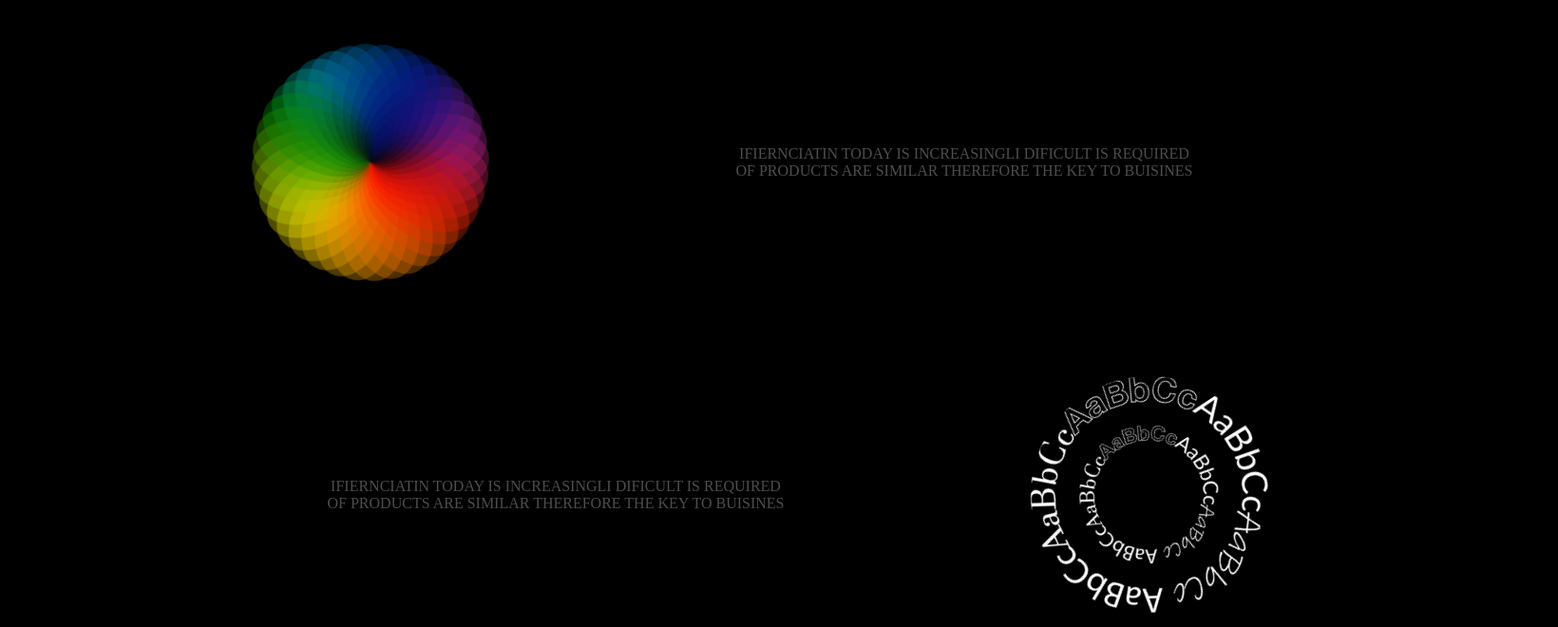
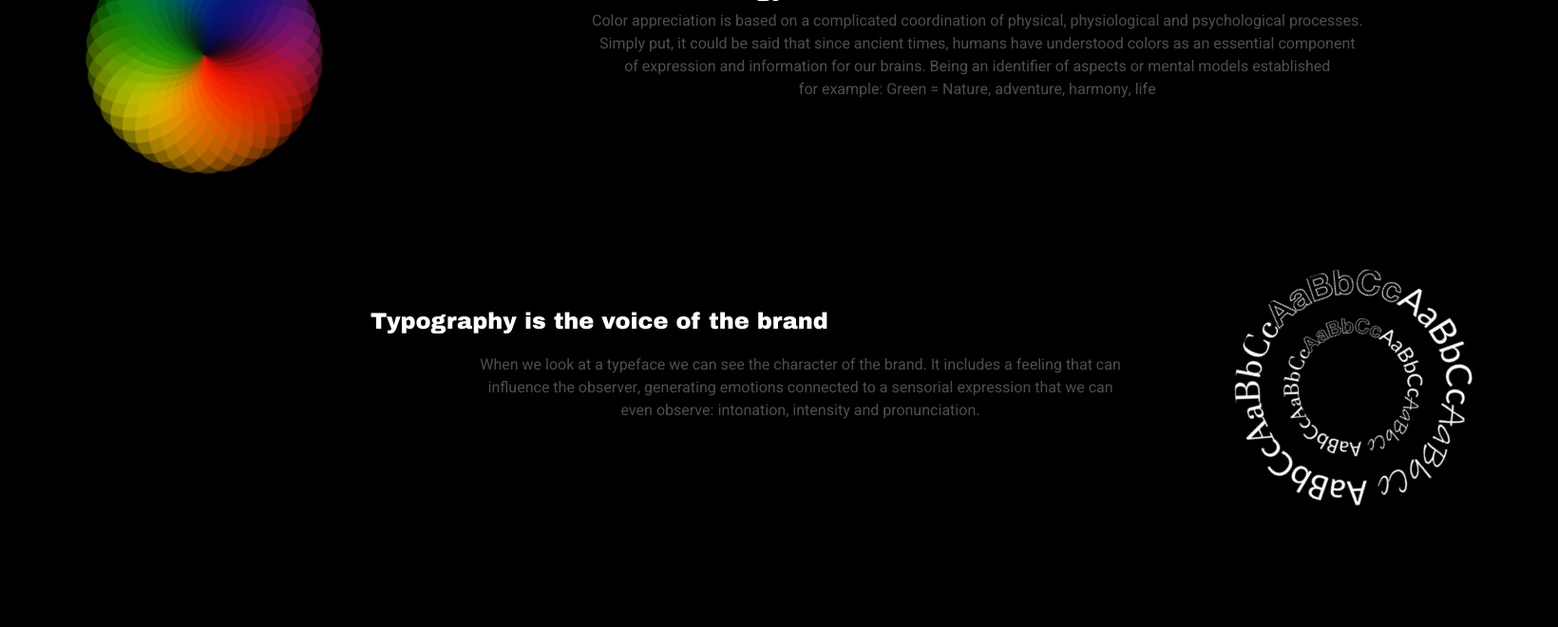
Before and after one commit to TomasGoldenberg/new-landing, a PHP site: template views/branding.twig in a window 1640 px wide; the page is wider, and only the part inside the window is pictured. Shown: the part 1524-2184 px from the top of that part at 95% size. Run offline with PHP 8.4, Linux system fonts and the light colour scheme; the template is opened without the code that fills it, so the values that code supplies are empty; some libraries are stand-ins or nearby versions.

Commit message:
branding bigimg

```diff
--- a/public/products.css
+++ b/public/products.css
@@ -336,13 +336,14 @@ header label:hover{
 }
 
 .carrousel--container{
-    transition: 450ms -webkit-transform;
+  transition: 450ms -webkit-transform;
   transition: 450ms transform;
   transition: 450ms transform, 450ms -webkit-transform;
   font-size: 0;
   white-space: nowrap;
   margin: 70px 0px;
   padding-bottom: 10px;
+
 }
 
 .carrousel--container:hover .carrousel--item{
@@ -350,8 +351,8 @@ header label:hover{
 }
 
 .carrousel--container:hover .carrousel--item:hover{
-    -webkit-transform: scale(1.5);
-    transform: scale(1.5);
+    -webkit-transform: scale(2);
+    transform: scale(2);
     opacity: 1;
 }
 
@@ -366,8 +367,8 @@ header label:hover{
     font-size: 20px;
     cursor: pointer;
     transition:500ms all;
-    -webkit-transform-origin: center left;
-          transform-origin: center left;
+    -webkit-transform-origin: center ;
+    transform-origin: center ;
 }
 
 .carrousel--itemhover ~ .carrousel--item{
@@ -375,12 +376,11 @@ header label:hover{
     transform: translate3d(100px, 0, 0);
 }
 
-.carrousel--item__img {
-    width: 200px;
+.carrousel--item img {
+    width:200px;
     height: 250px;
-    -o-object-fit: cover;
-       object-fit: cover;
-       background-size: cover;
+    object-fit:cover
+
   }
 
 
@@ -390,36 +390,102 @@ header label:hover{
       flex-direction: column;
       justify-content: center;
       align-items: center;
-  }
+    }
 
-  .steps p{
-    color: rgb(77, 77, 77);
-    width: 1000px;
+    .steps h1{
+        font-family: 'Archivo Black', sans-serif;
+         color:white;
+         font-size: 53px;
+         margin-bottom:40px;
+         margin-top:30px
+
+    }
+    .steps--description{
+    font-family: 'Heebo', sans-serif;
+
+        color:white;
+        font-size: 25px;
+         margin-bottom:40px;
+         color: rgb(77, 77, 77);
+
+    }
+
+    .steps p{
+        color: rgb(77, 77, 77);
+        width: 1040px;
     text-align: center;
+    font-family: 'Heebo', sans-serif;
+
   }
 
 
-.step--item{
+  .step--item{
+    width: 100%;
     margin-top:100px;
     display: flex;
     justify-content: center;
     align-items: center;
 
+    position:relative;
+
+}
+
+.mbottom{
+    margin-bottom:150px
+}
+
+#step--title1{
+position:relative;
+
+    top:-70px;
+    color:white;
+    left:450px;
+    font-family: 'Archivo Black', sans-serif;
+    font-weight: lighter;
+
+    width: 500px;
+}
+
+#step--title2{
+    position: relative;
+    left: 390px;
+    font-weight: lighter;
+
+    bottom: 70px;
+    width: 1500px;
+    font-family: 'Archivo Black', sans-serif;
+    color: white;
 
 
 }
 
 .step--item p {
-    margin-left:230px
+
+    width: 1500px;
+
 }
 
 .step--img{
     background-color: black;
-    margin-right:450px;
+
     border-radius: 100%;
     height: 250px;
     width: 250px;
 
+}
+.left{
+    position:relative;
+    left:90px
+}
+
+.right{
+    position:relative;
+    right:90px
+}
+
+.rightXX{
+    position:relative;
+    right:200px
 }
 
 .step--img img{
@@ -428,6 +494,11 @@ header label:hover{
     width: 250px;
     will-change: transform;
     animation:spiral 10s linear infinite;
+}
+
+
+.bigImg img{
+    width: 100%;
 }
 
 footer{
--- a/views/branding.twig
+++ b/views/branding.twig
@@ -106,27 +106,27 @@
          <div class="carrousel--container">
 
              <div class="carrousel--item">
-                 <img src="https://st2.depositphotos.com/1428083/7080/i/950/depositphotos_70801427-stock-photo-unicorn-in-the-moonlight.jpg"  alt=""/>
+                <img src="https://fotos.subefotos.com/18592b12e4f18ddde52b70e10d646f08o.png?fbclid=IwAR0nbkEBEhq5hMRpNKRjnmYhFxd8kPoyWJpn-tXGwAZQkNEc-PhrbYzgbZA" width="300" height="250"  alt=""/>
 
              </div>
 
              <div class="carrousel--item">
-                <img src="https://st2.depositphotos.com/1428083/7080/i/950/depositphotos_70801427-stock-photo-unicorn-in-the-moonlight.jpg"  alt=""/>
+                <img src="https://fotos.subefotos.com/ddf499344860141e6be574cfb9bb4527o.jpg"  alt="" width="300" height="250"/>
 
             </div>
 
             <div class="carrousel--item">
-                <img src="https://st2.depositphotos.com/1428083/7080/i/950/depositphotos_70801427-stock-photo-unicorn-in-the-moonlight.jpg"  alt=""/>
+                <img src="https://fotos.subefotos.com/9b4f2d40202b50e55127bddc53b578fbo.jpg"  alt="" width="300" height="250"/>
 
             </div>
 
             <div class="carrousel--item">
-                <img src="https://st2.depositphotos.com/1428083/7080/i/950/depositphotos_70801427-stock-photo-unicorn-in-the-moonlight.jpg"  alt=""/>
+                 <img src="https://fotos.subefotos.com/64146e0134717bff30343f66d15126e5o.png" width="300" height="250"  alt=""/>
 
             </div>
 
             <div class="carrousel--item">
-                <img src="https://st2.depositphotos.com/1428083/7080/i/950/depositphotos_70801427-stock-photo-unicorn-in-the-moonlight.jpg"  alt=""/>
+                <img src="https://fotos.subefotos.com/6f547a1e6666c86fab668da1659a32f1o.png" width="300" height="250"  alt=""/>
 
             </div>
 
@@ -135,49 +135,49 @@
 
 
 
-     <section class="steps">
-         <h1 style="font-family: 'Archivo Black', sans-serif; color:white; font-size: 23px;" >THE POWER OF THE BRAND</h1>
-         <p>DIFIERNCIATIN TODAY IS INCREASINGLI DIFIERNCIATIN TODAY IS INCREASINGLIDIFICULT  IS REQUIRED<br>
-             SINCE THE COST OF PRODUCTS ARE  TODAY IS INCREASINGLI SIMILAR THEREFORE THE KEY TO BUISINES <br>
-             A GOOD BRANDING TO LET THE PEOPLE   TODAY IS INCREASINGLIKNOW WHICH IS THE BEST BRAND
+    <section class="steps">
+         <h1  >THE POWER OF THE BRAND</h1>
+         <p class="steps--description">The ecosystem generates more value than the product
+We initiate an intuitive, emotional and investigative process. managing to visualize the identity in the product or service, so that it can be easily identified by its potential consumer naturally. We create concepts that impact. They are momentous and tell the story that your customers want to buy.
         </p>
 
 
 
-        <div class="step--item">
-            <p>IFIERNCIATIN TODAY IS INCREASINGLI DIFICULT  IS REQUIRED<br>
-                OF PRODUCTS ARE SIMILAR THEREFORE THE KEY TO BUISINES
-            </p>
-
-            <div class="step--img">
-                <img src="./assets/bola.svg" alt="" >
-            </div>
-        </div>
 
 
-        <div class="step--item" style="margin-left: 140px;">
-            <div class="step--img"  style="margin-right:0px;" >
+
+        <div class="step--item" >
+            <div class="step--img left"   >
                 <img src="./assets/color.svg" alt="" >
             </div>
-
-            <p style="margin-left: 0;">IFIERNCIATIN TODAY IS INCREASINGLI DIFICULT  IS REQUIRED<br>
-                OF PRODUCTS ARE SIMILAR THEREFORE THE KEY TO BUISINES
+            <h2 id="step--title1">Psicology of color </h2>
+            <p class="right">Color appreciation is based on a complicated coordination of physical, physiological and psychological processes. <br>
+Simply put, it could be said that since ancient times, humans have understood colors as an essential component<br> of expression  and information for our brains. Being an identifier of aspects or mental models established  <br> for example:
+ Green = Nature, adventure, harmony, life
             </p>
         </div>
 
 
 
-        <div class="step--item">
-            <p >IFIERNCIATIN TODAY IS INCREASINGLI DIFICULT  IS REQUIRED<br>
-                OF PRODUCTS ARE SIMILAR THEREFORE THE KEY TO BUISINES
+        <div class="step--item mbottom">
+            <h2 id="step--title2">Typography is the voice of the brand </h2>
+
+            <p class="rightXX" >
+When we look at a typeface we can see the character of the brand. It includes a feeling that can influence the observer, generating emotions connected to a sensorial expression that we can even observe: intonation, intensity and pronunciation.
+
+
             </p>
 
-            <div class="step--img">
+            <div class="step--img right">
                 <img src="./assets/ESPIRAL.svg" alt=""  >
             </div>
         </div>
 
-     </section>
+    </section>
+
+     <div class="bigImg" style="width:100%">
+        <img src="https://fotos.subefotos.com/50b2c63056bc9d8d88e03eef79369042o.png">
+     </div>
 
          <footer>
 
```
Also changed, not shown: public/index.css (+2 -5 lines).
